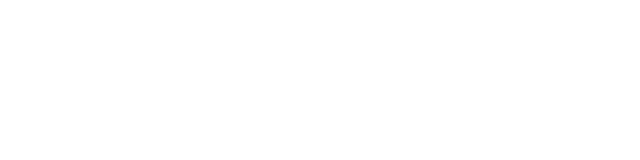
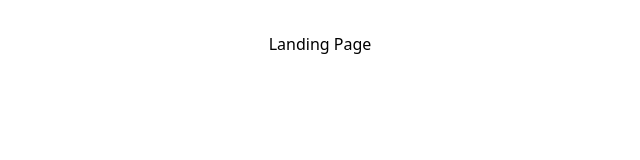
Before and after one commit to gunktp20/warering-client, a React (Vite) app: page / in a window 1280 px wide. Shown: the top 160 px of the page, without its empty margins (320-960 px from the left). Built offline with nearby package versions, Linux system fonts and the light colour scheme.

Commit message:
install react-router-dom

```diff
--- a/src/App.tsx
+++ b/src/App.tsx
@@ -1,10 +1,15 @@
 import './App.css'
+import { BrowserRouter, Route , Routes} from 'react-router-dom'
 
 function App() {
   return (
-      <>
-
-      </>
+     <BrowserRouter>
+        <Routes>
+            <Route path="/" element={<>
+              Landing Page
+            </>}/>
+        </Routes>
+     </BrowserRouter>
   )
 }
 
```
